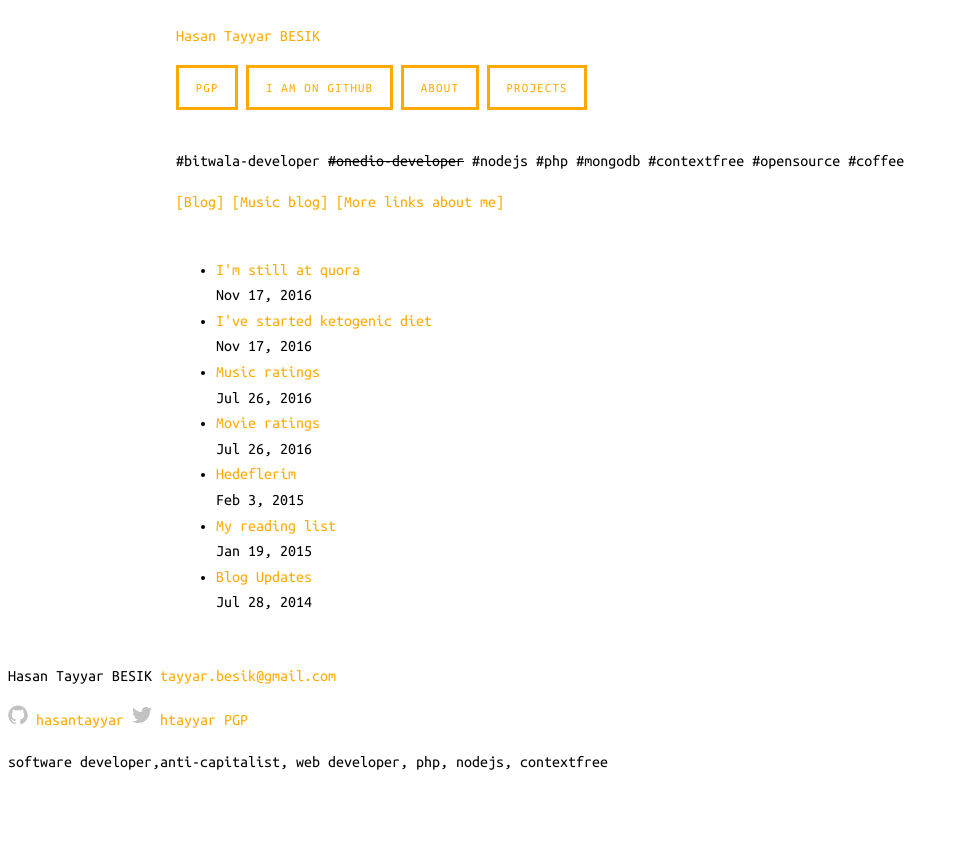
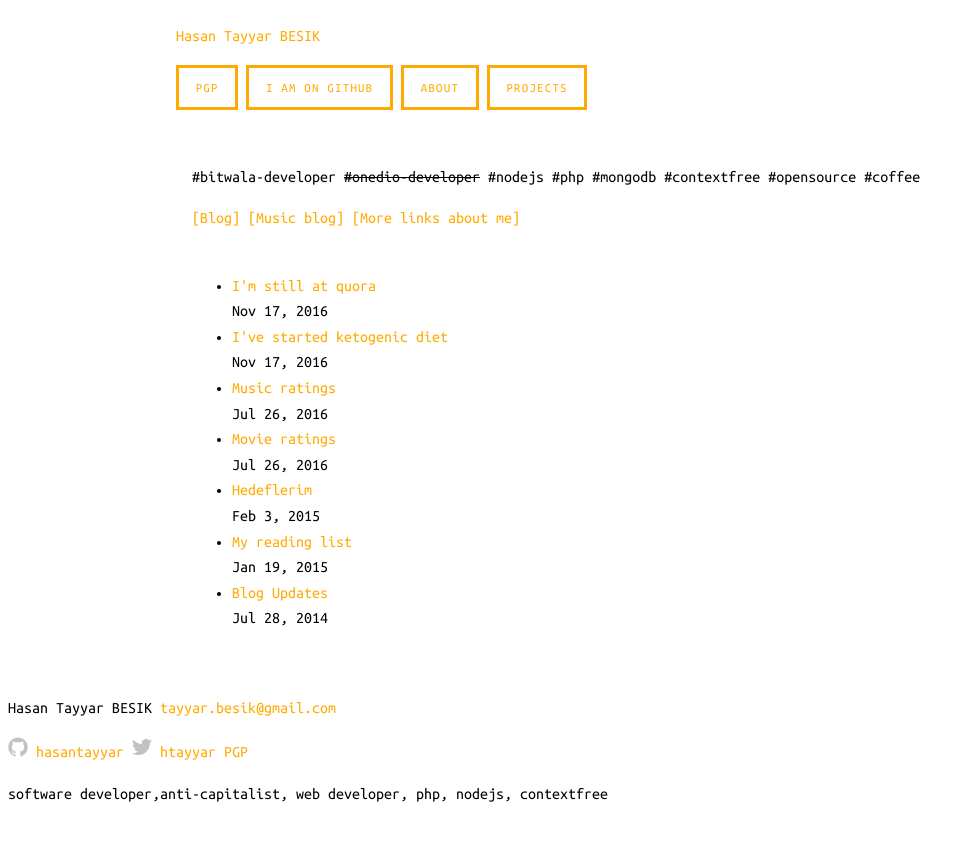
Before and after one commit to hasantayyar/hasantayyar.net, a Jekyll site: the page built from index.html, in a window 1280 px wide. Shown: the top 841 px of the page, without its empty margins (0-975 px from the left). Built offline with Jekyll 4.4.1, drawn with Linux system fonts in a browser that asks for light colours; Markdown is read by kramdown in place of the engine named in the settings.

Commit message:
Update default.html

```diff
--- a/_layouts/default.html
+++ b/_layouts/default.html
@@ -7,11 +7,9 @@
 
     {% include header.html %}
 
-    <div class="page-content">
-      <div class="wrap">
-      {{ content }}
-      </div>
-    </div>
+    <div class="c">
+       {{ content }}
+     </div>
 
     {% include footer.html %}
 
```
